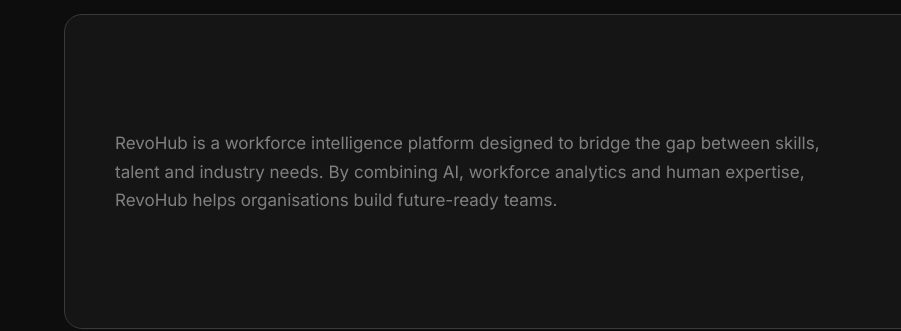
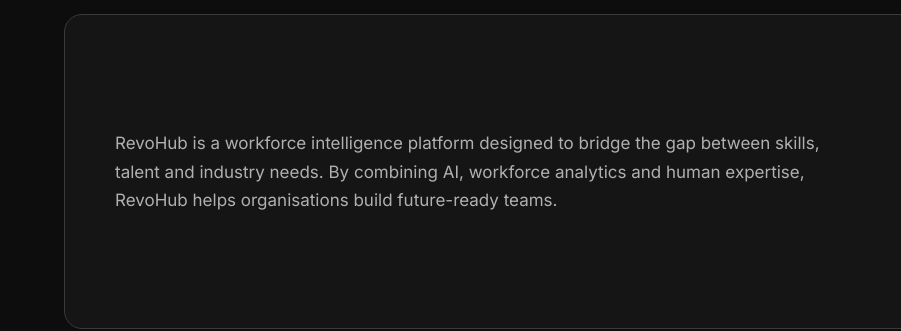
Before and after one commit to ajamil05/MahamsWebsite, a plain HTML site: page index.html in a window 1280 px wide. Shown: the part 2420-2751 px from the top of the page, 0-901 px from the left. Drawn offline with Linux system fonts and the light colour scheme.

Commit message:
Update style.css

```diff
--- a/style.css
+++ b/style.css
@@ -230,7 +230,7 @@ section p{
     margin: 0;
     text-align: left;
 
-    color: #808080;
+    color: --muted;
     font-size: 17px;
     line-height: 1.65;
     font-weight: 400;
```
